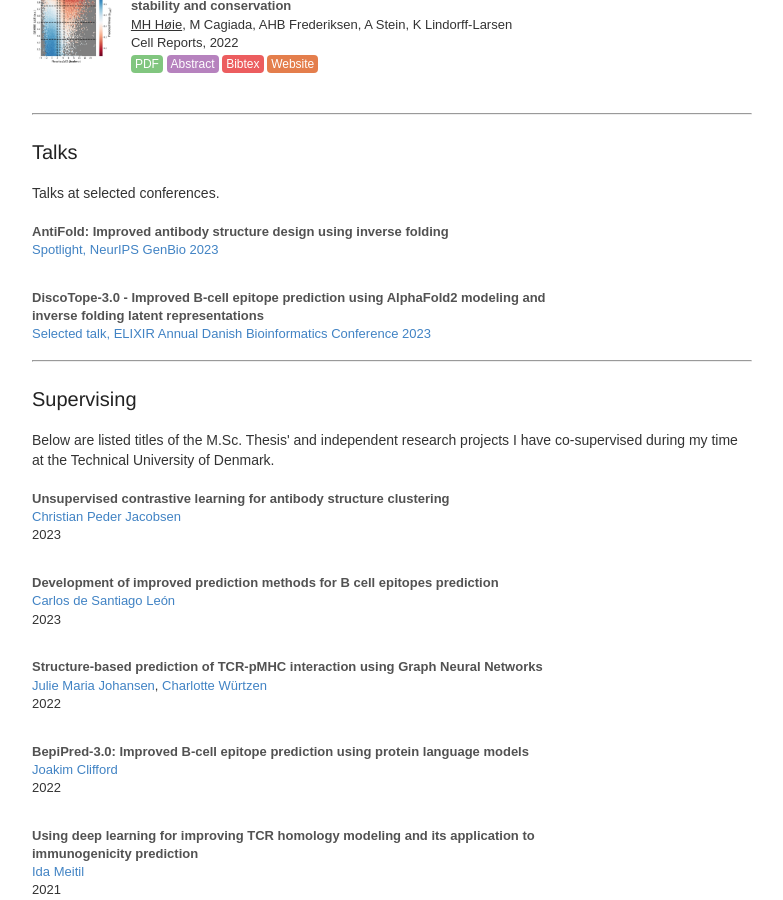
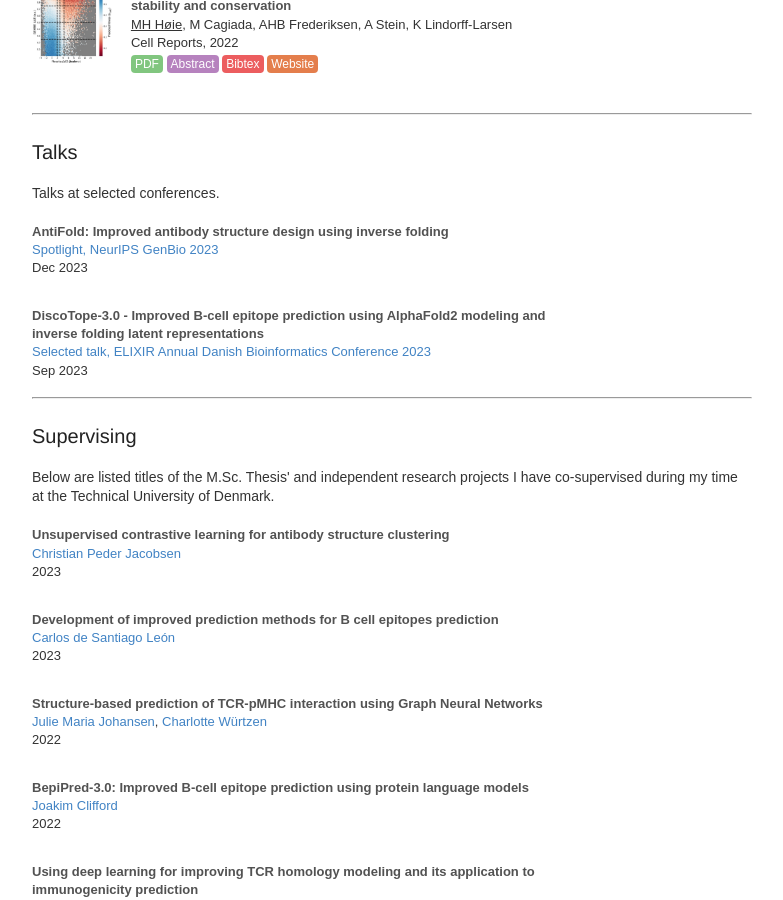
Before and after one commit to Magnushhoie/magnushhoie.github.io, a Jekyll site: the page built from index.html, in a window 1280 px wide and 900 px high, scrolled down 1195 px. Shown: the whole window, without its empty margins (248-1031 px from the left). Built offline with Jekyll 4.4.1, drawn with Linux system fonts in a browser that asks for light colours.

Commit message:
Update index.html

```diff
--- a/index.html
+++ b/index.html
@@ -161,6 +161,8 @@ Talks at selected conferences.
       <b><a style="color:#525252; padding:0px 0px" >AntiFold: Improved antibody structure design using inverse folding </b></a><br>
         <a href=https://neurips.cc/virtual/2023/74695 >Spotlight, NeurIPS GenBio 2023</a>
         <br>
+        Dec 2023
+        <br>
     </p>
 </div>
 
@@ -169,6 +171,8 @@ Talks at selected conferences.
     <p>
       <b><a style="color:#525252; padding:0px 0px" >DiscoTope-3.0 - Improved B-cell epitope prediction using AlphaFold2 modeling and inverse folding latent representations </b></a><br>
         <a href=https://eventsignup.ku.dk/elixirdenmark-danishbioinformaticsconference/conference-programme >Selected talk, ELIXIR Annual Danish Bioinformatics Conference 2023</a>
+        <br>
+        Sep 2023
         <br>
     </p>
 </div>
```
